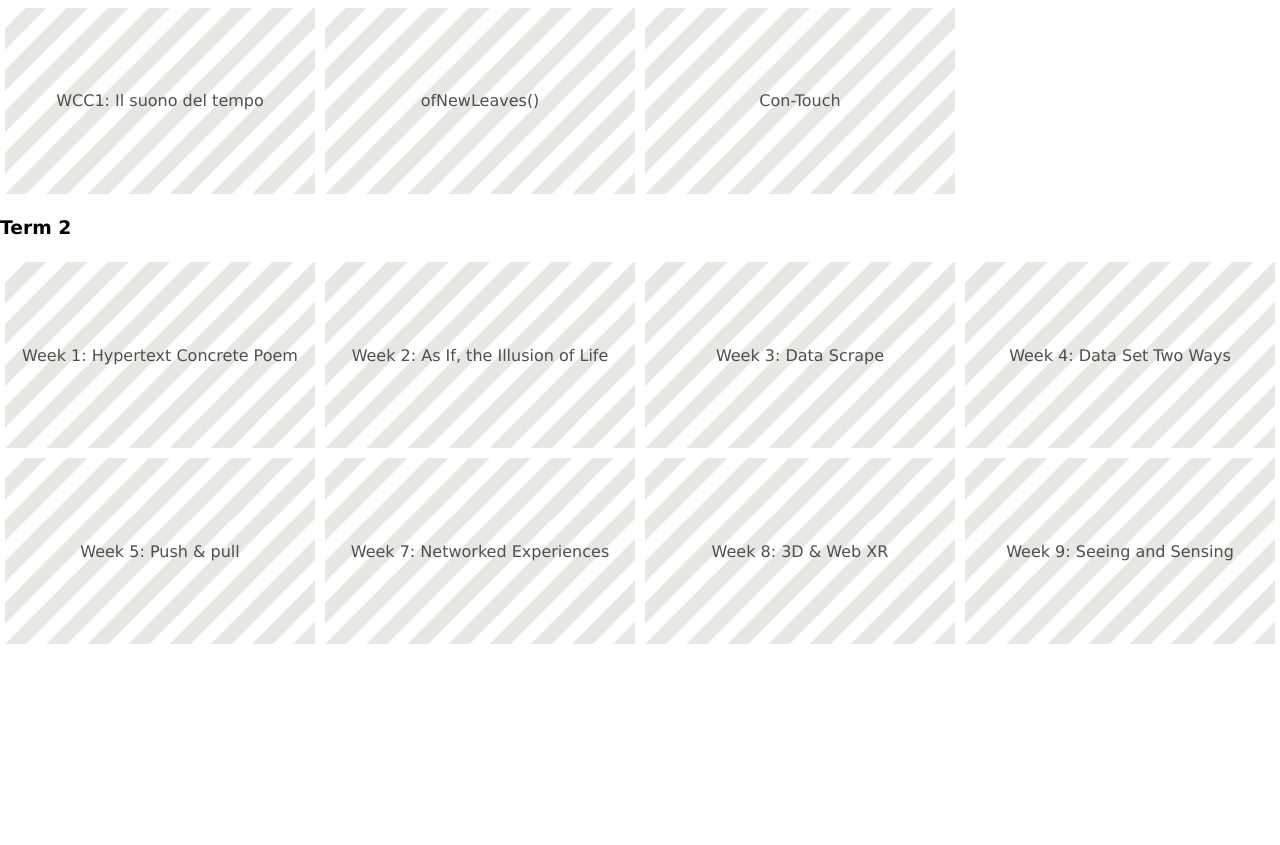
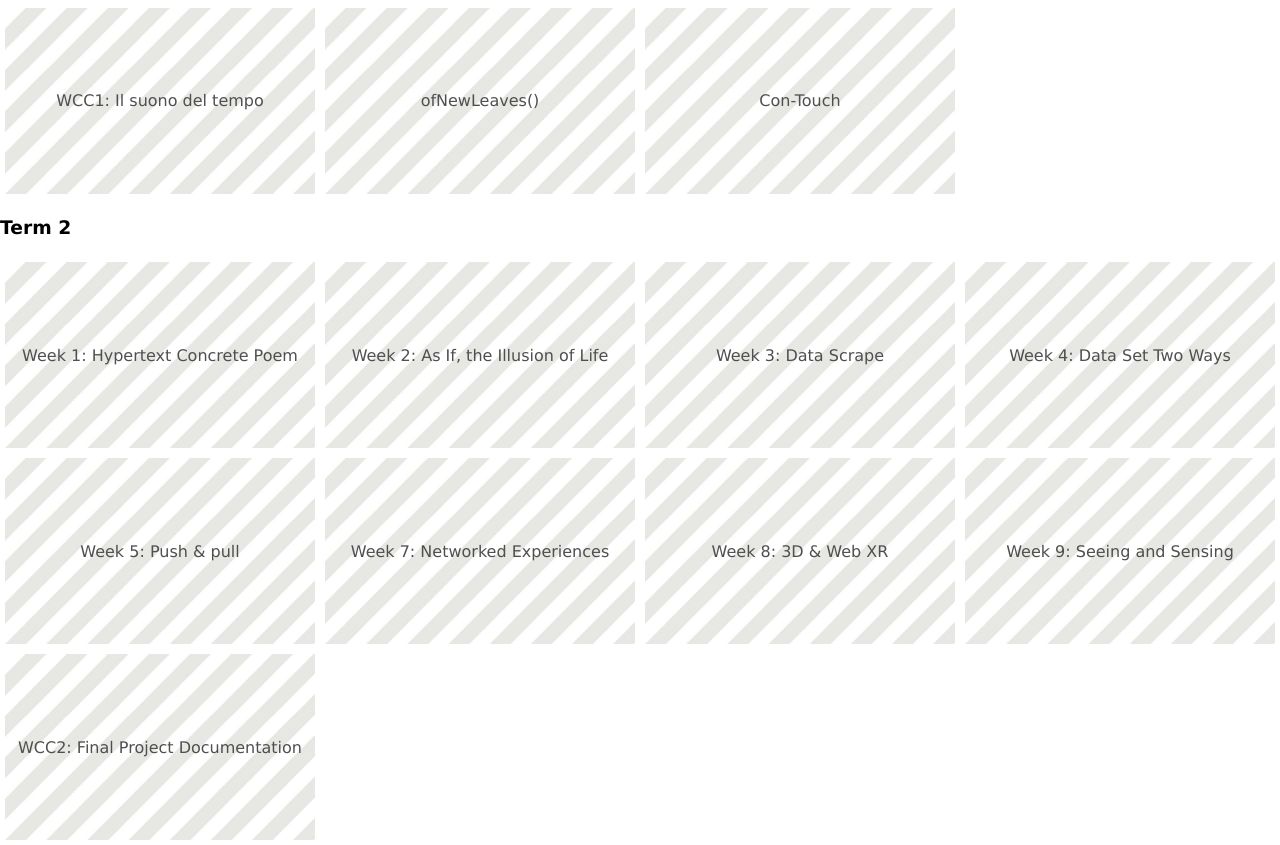
Before and after one commit to samuelealbani/wcc-portfolio, a plain HTML site: page index.html in a window 1280 px wide. Shown: the part 283-1128 px from the top of the page. Before the commit the page ends 932 px from the top, so only its background shows below. Drawn offline with Linux system fonts and the light colour scheme.

Commit message:
add final project

```diff
--- a/index.html
+++ b/index.html
@@ -86,6 +86,9 @@
         <div class="flex-item">
             <a href="https://samuelealbani.github.io/w9_Seeing-and-Sensing/">Week 9: Seeing and Sensing</a>
         </div>
+        <div class="flex-item">
+            <a href="./playing-the-distance/">WCC2: Final Project Documentation</a>
+        </div>
 
     </section>
 </body>
```
